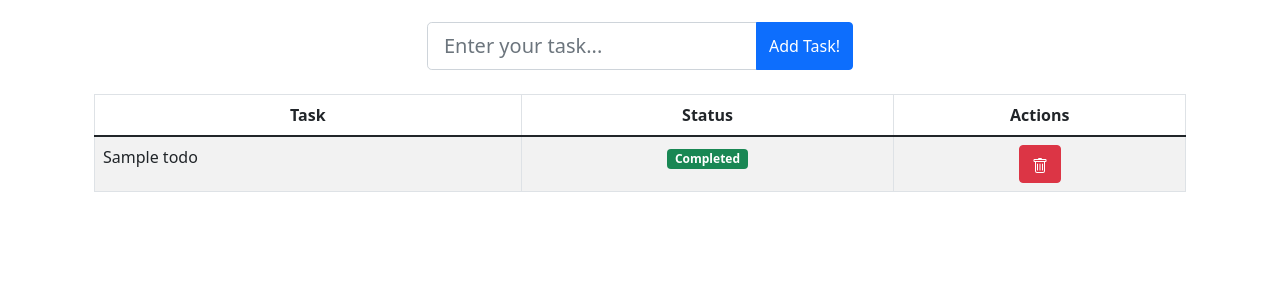
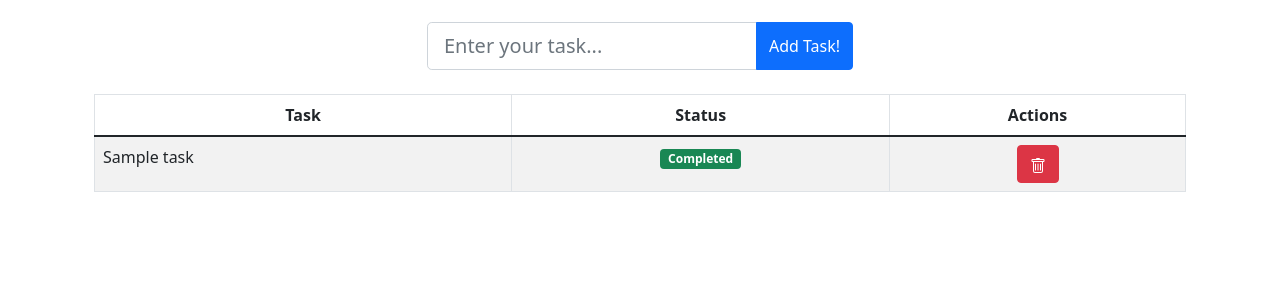
Before and after one commit to konarkm68/aio-productivity, a Flask app: template templates/to_do.html in a window 1280 px wide. Shown: the part 142-433 px from the top of the page. Run offline with Flask 3, Linux system fonts and the light colour scheme; the template is opened without the code that fills it: most values are stand-ins (such as "Sample title", 1, 10 or a date in 2020); some libraries are stand-ins or nearby versions.

Commit message:
Sun, May 12, 2024, 2:07 AM +05:30

```diff
--- a/app.py
+++ b/app.py
@@ -149,7 +149,7 @@ def add_task():
     category = request.form.get("category") or "uncategorized"
     status = request.form.get("status") or "not started"
 
-    db.execute("INSERT INTO todo (todo, category, status, user_id) VALUES (?, ?, ?, ?)", task, category, status, session["user_id"])
+    db.execute("INSERT INTO todo (task, category, status, user_id) VALUES (?, ?, ?, ?)", task, category, status, session["user_id"])
 
     return redirect(url_for('to_do'))
 @app.route('/edit_task', methods=['POST'])
--- a/templates/to_do.html
+++ b/templates/to_do.html
@@ -34,7 +34,7 @@
       {% else %}
         {% for row in tasks %}
           <tr>
-            <td class="text-start">{{ row.todo }}</td>
+            <td class="text-start">{{ row.task }}</td>
             <!--<td class="text-center">
               {{ row.category }}
             </td>-->
```
